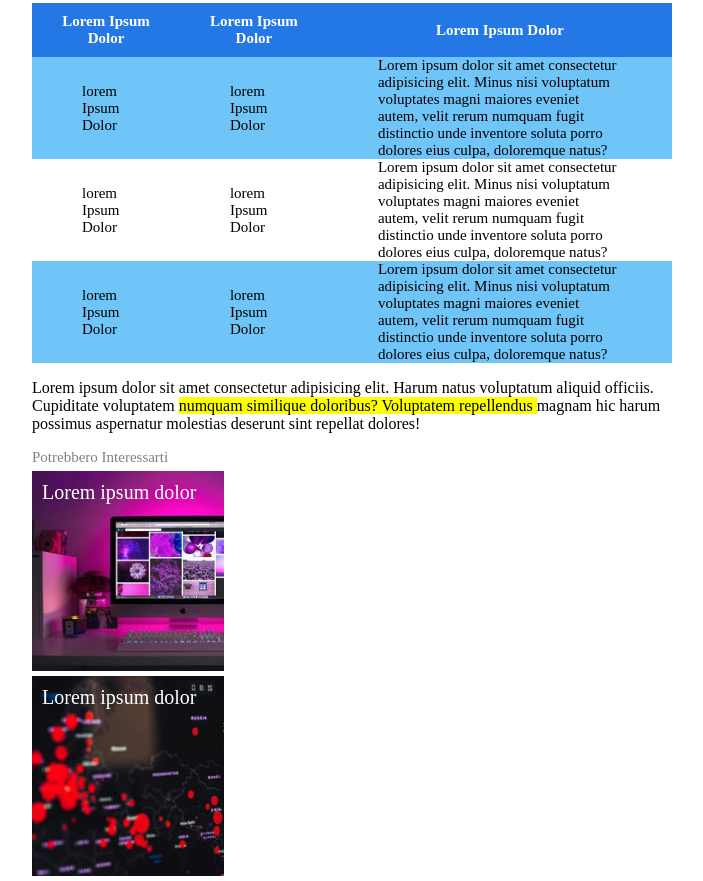
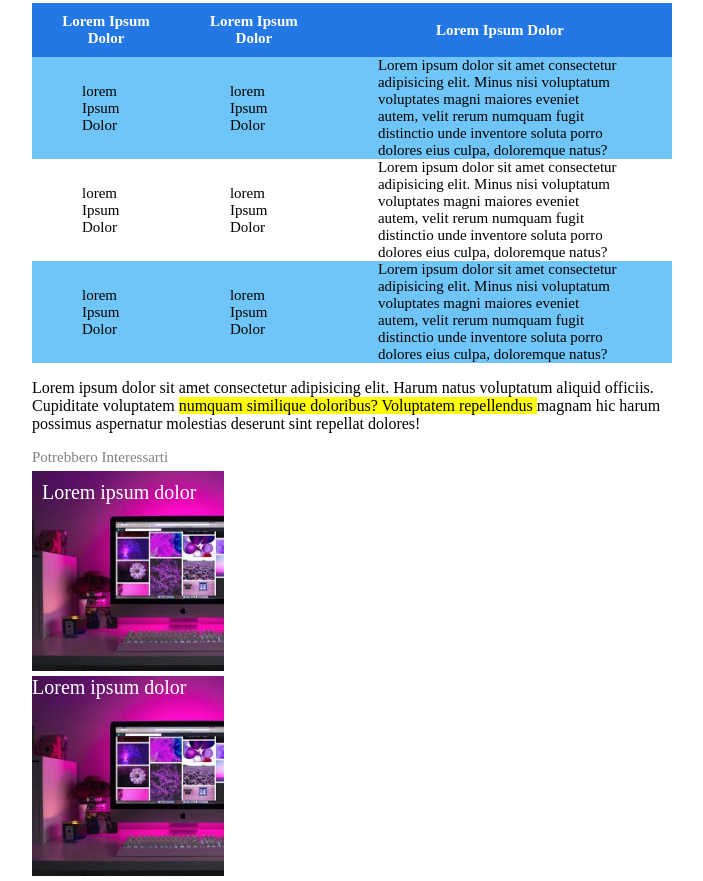
Before and after one commit to WalterFrongia/html-css-booleaner, a plain HTML site: page index.html in a window 1280 px wide. Shown: the part 713-1594 px from the top of the page, without its empty margins (288-991 px from the left). Drawn offline with Linux system fonts and the light colour scheme.

Commit message:
reload complete progect Tim Berners-Lee

```diff
--- a/css/style.css
+++ b/css/style.css
@@ -26,7 +26,7 @@ header h1{
     height: 250px;
     margin-top:5px;
 }
-#testo-evidenziato{
+.testo-evidenziato{
     background-color: yellow;
 }
 table {
@@ -54,7 +54,7 @@ td{
     font-family: 'Suez One', serif;
     font-size:15px;
 }
-.articolo-uno{
+.articolo{
     color:white;
     font-size: 20px;
     background-image: url(../img/monitor.jpg);
@@ -63,14 +63,6 @@ td{
     height:200px;
     margin: 5px 0;
 }
-.articolo-due{
-    color: white;
-    font-size:20px;
-    background-image: url(../img/graph.jpg);
-    object-fit: cover;
-    width:30%;
-    height:200px;
-}
 .testo-articoli{
     padding:10px;
 }
--- a/index.html
+++ b/index.html
@@ -39,7 +39,7 @@
         <!--testo evidenziato-->
         <section>
 
-            <p>Lorem ipsum dolor sit, amet consectetur adipisicing elit. <span id="testo-evidenziato">Sunt ullam minus, ea maxime nulla et fugit laborum modi.</span> Consequuntur, optio! Possimus alias maxime id hic. Perferendis ratione sequi distinctio dolorem? Lorem ipsum dolor sit amet consectetur adipisicing elit. Totam perferendis doloremque aliquid ad aperiam? Ab delectus perspiciatis vero, necessitatibus amet fugiat impedit repudiandae earum corrupti nulla nihil neque est id?</p>
+            <p>Lorem ipsum dolor sit, amet consectetur adipisicing elit. <span class="testo-evidenziato">Sunt ullam minus, ea maxime nulla et fugit laborum modi.</span> Consequuntur, optio! Possimus alias maxime id hic. Perferendis ratione sequi distinctio dolorem? Lorem ipsum dolor sit amet consectetur adipisicing elit. Totam perferendis doloremque aliquid ad aperiam? Ab delectus perspiciatis vero, necessitatibus amet fugiat impedit repudiandae earum corrupti nulla nihil neque est id?</p>
 
         </section>
 
@@ -66,7 +66,7 @@
                 </thead>
 
                 <tbody>
-                    <tr id="tbody">
+                    <tr id="tbody"><!--aggiungere un class-->
                         <td>lorem Ipsum Dolor</td>
                         <td>lorem Ipsum Dolor</td>
                         <td>Lorem ipsum dolor sit amet consectetur adipisicing elit. Minus nisi voluptatum voluptates magni maiores eveniet autem, velit rerum numquam fugit distinctio unde inventore soluta porro dolores eius culpa, doloremque natus?</td>
@@ -76,7 +76,7 @@
                         <td>lorem Ipsum Dolor</td>
                         <td>Lorem ipsum dolor sit amet consectetur adipisicing elit. Minus nisi voluptatum voluptates magni maiores eveniet autem, velit rerum numquam fugit distinctio unde inventore soluta porro dolores eius culpa, doloremque natus?</td>
                     </tr>
-                    <tr id="tbody">
+                    <tr id="tbody"><!--aggiungere un class-->
                         <td>lorem Ipsum Dolor</td>
                         <td>lorem Ipsum Dolor</td>
                         <td>Lorem ipsum dolor sit amet consectetur adipisicing elit. Minus nisi voluptatum voluptates magni maiores eveniet autem, velit rerum numquam fugit distinctio unde inventore soluta porro dolores eius culpa, doloremque natus?</td>
@@ -88,7 +88,7 @@
         </section>
 
         <section>
-            <p>Lorem ipsum dolor sit amet consectetur adipisicing elit. Harum natus voluptatum aliquid officiis. Cupiditate voluptatem <span id="testo-evidenziato">numquam similique doloribus? Voluptatem repellendus </span>magnam hic harum possimus aspernatur molestias deserunt sint repellat dolores!</p>
+            <p>Lorem ipsum dolor sit amet consectetur adipisicing elit. Harum natus voluptatum aliquid officiis. Cupiditate voluptatem <span class="testo-evidenziato">numquam similique doloribus? Voluptatem repellendus </span>magnam hic harum possimus aspernatur molestias deserunt sint repellat dolores!</p>
         </section>
 
     </main>
@@ -99,11 +99,11 @@
 
         <div class="articoli">
 
-            <div class="articolo-uno">
+            <div class="articolo">
                 <div class="testo-articoli">Lorem ipsum dolor</div>
             </div>
             <div class="articolo-due">
-                <div class="testo-articoli">Lorem ipsum dolor</div>
+                <div class="articolo">Lorem ipsum dolor</div>
             </div>
 
         </div>
```
